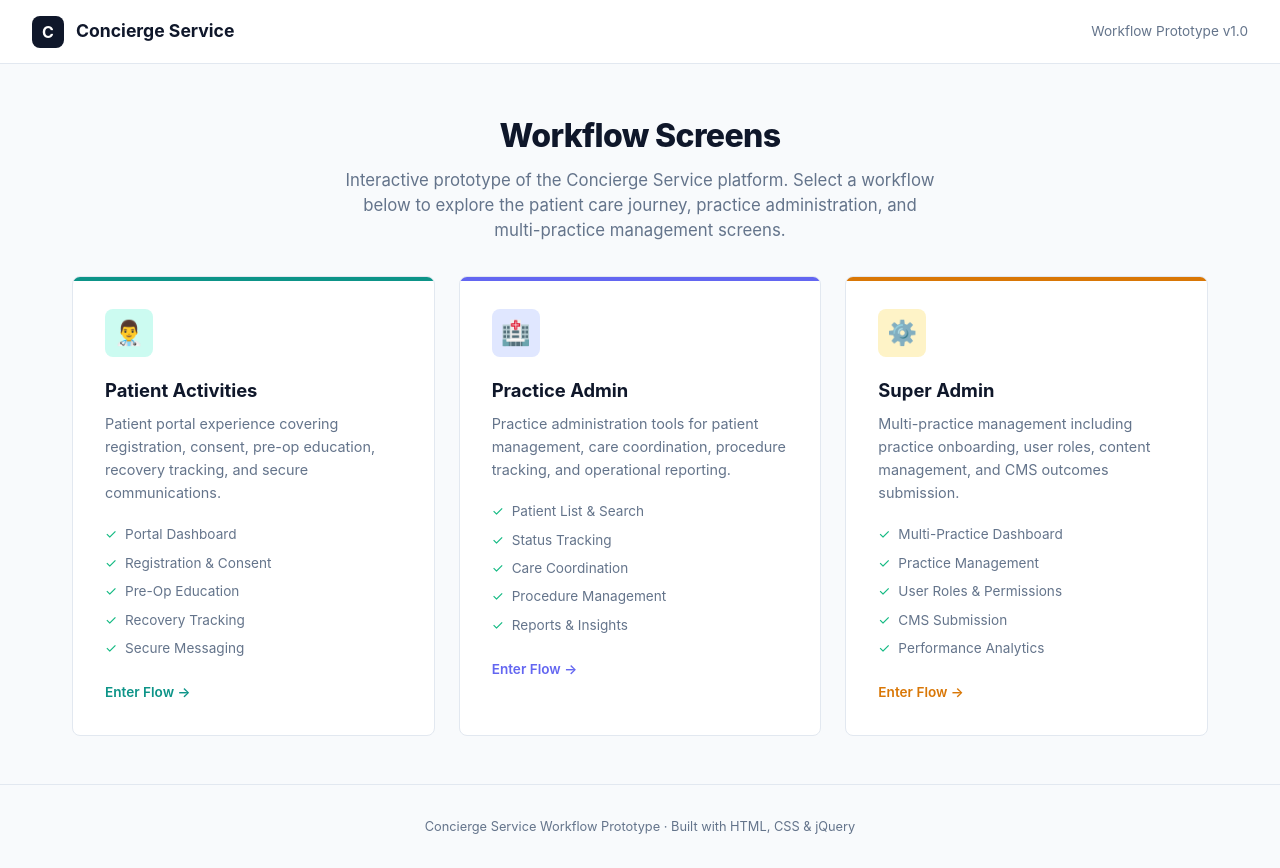
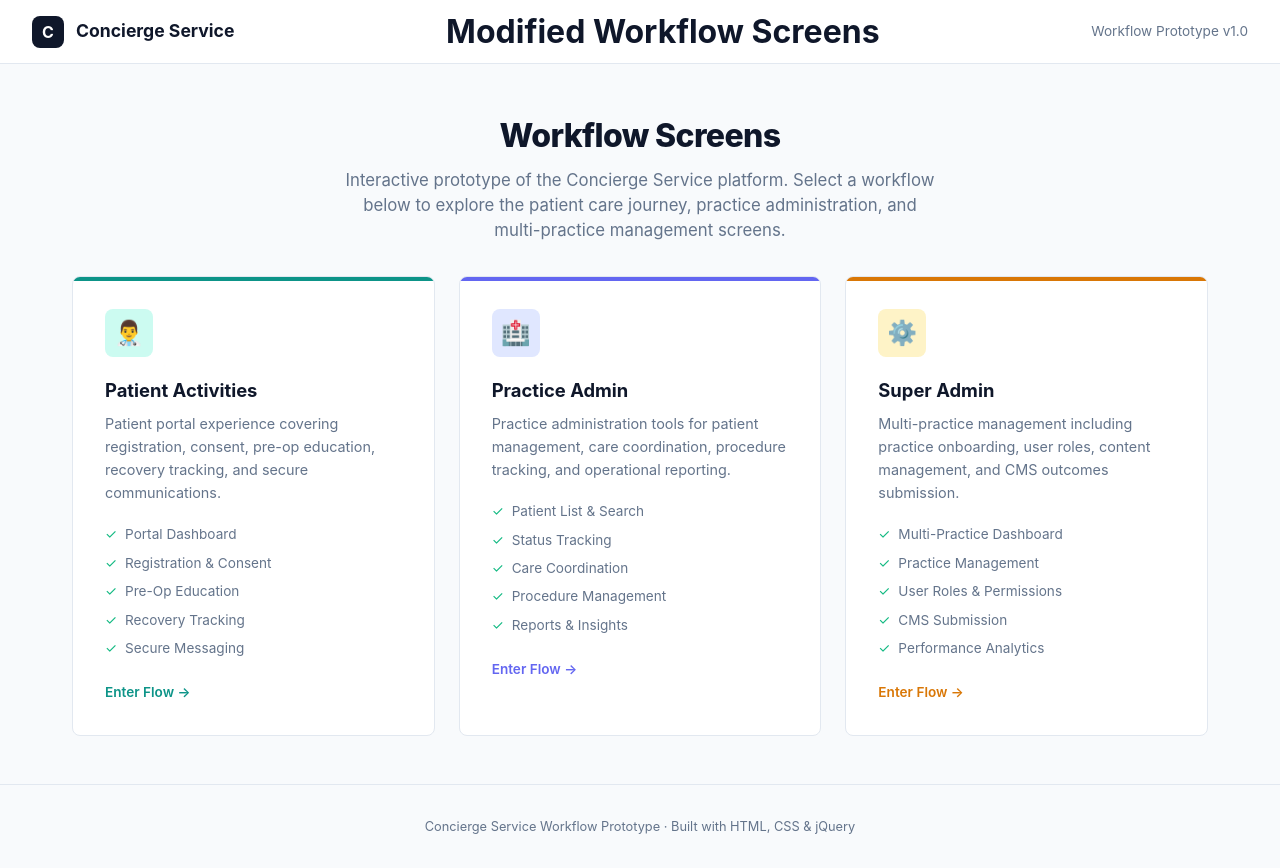
Before and after one commit to Nagendra3669/WorkFlowPrototype, a plain HTML site: page index.html in a window 1280 px wide. Drawn offline with Linux system fonts and the light colour scheme.

Commit message:
Modified Workflow screens changed and Added

```diff
--- a/index.html
+++ b/index.html
@@ -14,6 +14,7 @@
         <div style="width:32px;height:32px;background:var(--primary);border-radius:var(--radius);display:flex;align-items:center;justify-content:center;color:#fff;font-weight:700;">C</div>
         <span style="font-weight:700;font-size:1.1rem;">Concierge Service</span>
       </div>
+      <h1>Modified Workflow Screens</h1>
       <div style="font-size:0.85rem;color:var(--muted-foreground);">Workflow Prototype v1.0</div>
     </header>
 
```
